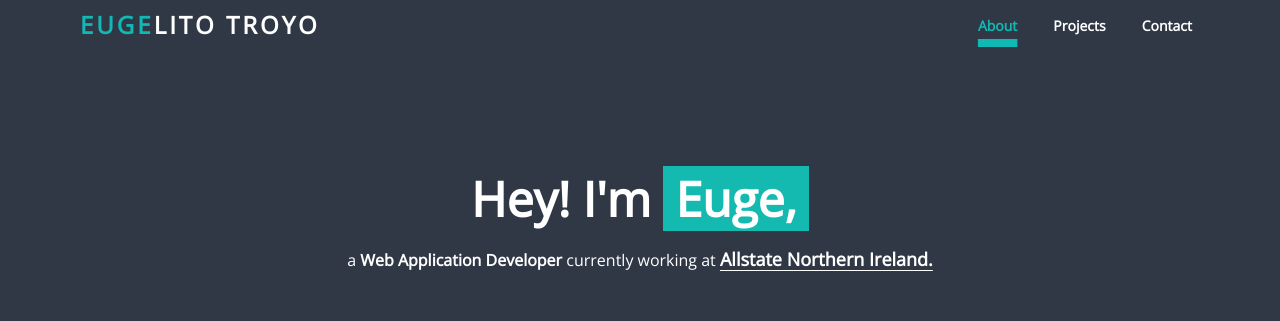
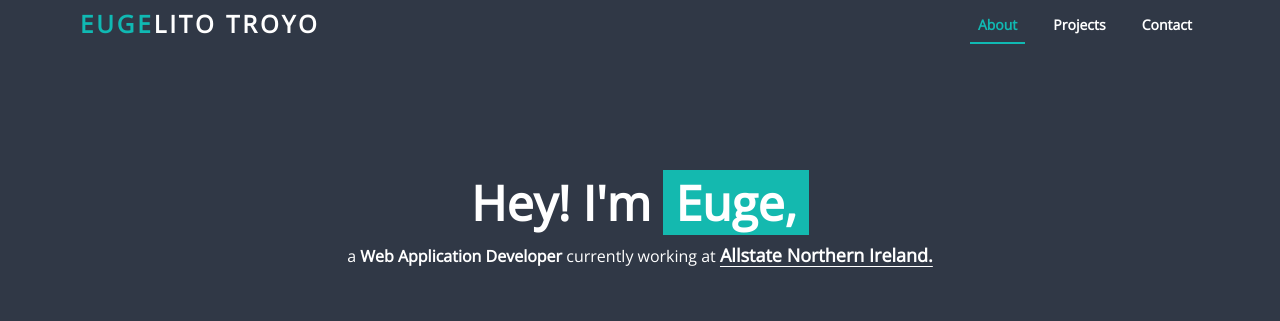
Before and after one commit to eugelito/eugelito, a React (Create React App) app: page / in a window 1280 px wide. In both pictures the pointer is over the item "About". Shown: the top 321 px of the page. Built offline with nearby package versions, Linux system fonts and the light colour scheme.

Commit message:
navbar hover changes and project description

```diff
--- a/src/components/Contact.js
+++ b/src/components/Contact.js
@@ -34,11 +34,11 @@
   return (
     <div className="content--contact">
       <h1 id="contact">Contact</h1>
+      <p className="hint">
+            Get in touch by completing the contact form below.
+          </p>
       <form className="form" onSubmit={handleSubmit}>
         <div>
-          <p className="hint">
-            Get in touch by completing the contact form below.
-          </p>
           <label>Full name:</label>
           <input
             type="text"
@@ -78,7 +78,7 @@
 
         <hr className="hr__divider" />
         <ul className="contact-social">
-          <b>Other ways to connect:</b>
+          <b>Other ways to connect with me</b>
           <li>
             <a
               href="https://www.linkedin.com/in/eugelito/"
--- a/src/components/Navbar.scss
+++ b/src/components/Navbar.scss
@@ -57,21 +57,24 @@
 
   ul li {
     margin-right: 20px;
+    border-bottom: 2px solid transparent;
+
+    &:hover {
+      color: #10b9b3;
+      border-bottom: 2px solid #10b9b3;
+    }
 
     &:last-child {
       margin-right: 0px;
     }
-    a:hover,
-    a:active {
-      color: #10b9b3;
-      text-decoration: underline;
-      text-decoration-thickness: 0.5rem;
-      text-underline-offset: 8px;
-    }
+
     a {
       font-size: 14px;
       font-weight: bold;
       -webkit-tap-highlight-color: transparent;
+      &:hover {
+        color:#10b9b3;
+      }
     }
   }
 }
--- a/src/components/Projects.js
+++ b/src/components/Projects.js
@@ -5,6 +5,9 @@
   return (
     <div class="content--projects">
       <h1 id="projects">Projects</h1>
+      <p className="hint">
+            A list of personal projects that I've worked on.
+          </p>
       <div className="projects--container">
         { Data.map(post => {
           return(
--- a/src/index.css
+++ b/src/index.css
@@ -22,3 +22,7 @@
   font-family: source-code-pro, Menlo, Monaco, Consolas, 'Courier New',
     monospace;
 }
+
+h1 + p {
+  margin-top: 0;
+}
```
